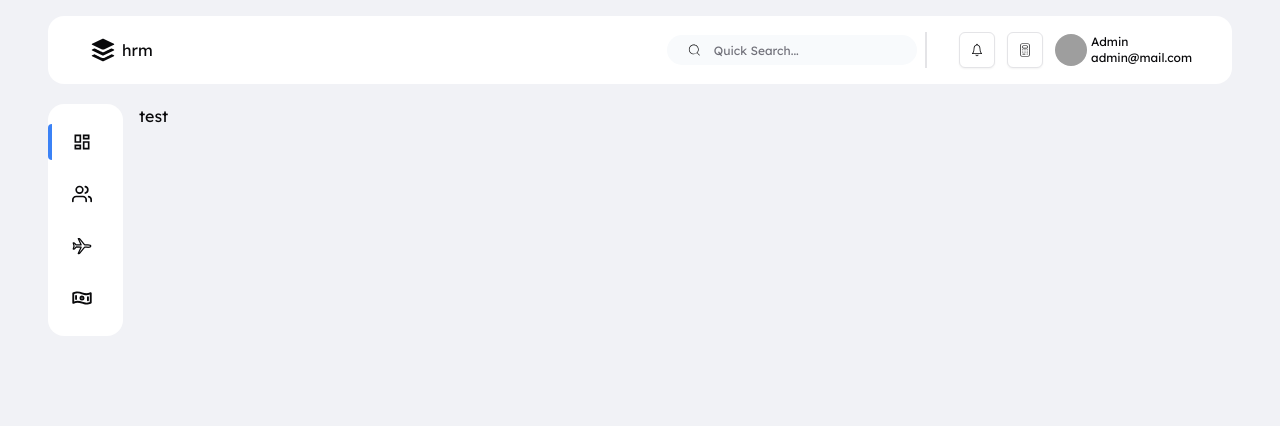
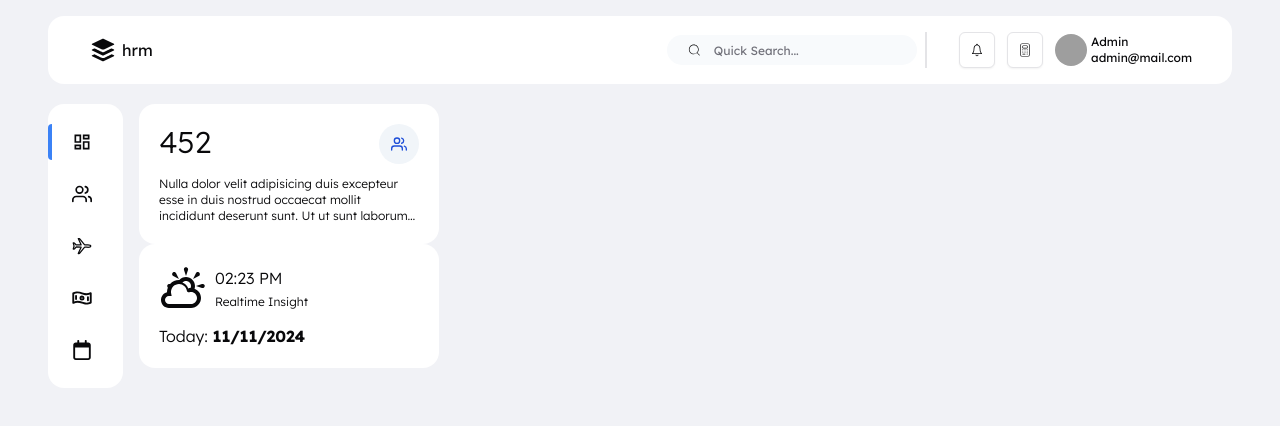
Before and after one commit to cenkbulbull/hrm, a Next.js app: page / in a window 1280 px wide. Shown: the top 426 px of the page. Built offline with nearby package versions, Linux system fonts and the light colour scheme; grey boxes are pictures that could not be loaded.

Commit message:
feat: creating information card and today card

```diff
--- a/app/page.js
+++ b/app/page.js
@@ -1,3 +1,23 @@
+import InformationCard from "@/components/InformationCard";
+import TodayCard from "@/components/TodayCard";
+import { FiUsers } from "react-icons/fi";
+
 export default function Home() {
-  return <>test</>;
+  return (
+    <div>
+      <InformationCard
+        text="Nulla dolor velit adipisicing duis excepteur esse in duis nostrud
+        occaecat mollit incididunt deserunt sunt. Ut ut sunt laborum ex occaecat
+        eu tempor labore enim adipisicing minim ad. Est in quis eu dolore
+        occaecat excepteur fugiat dolore nisi aliqua fugiat enim ut cillum.
+        Labore enim duis nostrud eu. Est ut eiusmod consequat irure quis
+        deserunt ex. Enim laboris dolor magna pariatur. Dolor et ad sint
+        voluptate sunt elit mollit officia ad enim sit consectetur enim."
+        count={452}
+        icon={<FiUsers />}
+      />
+
+      <TodayCard />
+    </div>
+  );
 }
--- /dev/null
+++ b/components/InformationCard.jsx
@@ -0,0 +1,16 @@
+const InformationCard = ({ text, count, icon }) => {
+  return (
+    <div className="flex flex-col gap-3 justify-between bg-white p-5 rounded-2xl max-w-[300px] font-light">
+      <div className="flex justify-between">
+        <div className="text-3xl">{count}</div>
+        <div className="rounded-full bg-slate-100 p-3 text-blue-700">
+          {icon}
+        </div>
+      </div>
+
+      <p className="text-xs line-clamp-3">{text}</p>
+    </div>
+  );
+};
+
+export default InformationCard;
--- a/components/Sidebar.jsx
+++ b/components/Sidebar.jsx
@@ -7,6 +7,7 @@ import { MdOutlineDashboard } from "react-icons/md";
 import { FiUsers } from "react-icons/fi";
 import { IoAirplaneOutline } from "react-icons/io5";
 import { PiMoneyWavyBold } from "react-icons/pi";
+import { FaRegCalendar } from "react-icons/fa6";
 
 const Sidebar = () => {
   const currentPath = usePathname();
@@ -45,6 +46,15 @@ const Sidebar = () => {
       >
         <PiMoneyWavyBold />
       </Link>
+
+      <Link
+        href="/test"
+        className={`px-5 py-2 rounded-sm border-l-4 ${
+          currentPath === "/test" ? " border-blue-500" : "border-white "
+        }`}
+      >
+        <FaRegCalendar />
+      </Link>
     </div>
   );
 };
--- /dev/null
+++ b/components/TodayCard.jsx
@@ -0,0 +1,38 @@
+"use client";
+import { useState, useEffect } from "react";
+import { TiWeatherPartlySunny } from "react-icons/ti";
+
+const TodayCard = () => {
+  const [currentTime, setCurrentTime] = useState(new Date());
+
+  useEffect(() => {
+    const timer = setInterval(() => {
+      setCurrentTime(new Date());
+    }, 1000);
+    // Component unmount olduğunda timer'ı temizle
+    return () => clearInterval(timer);
+  }, []);
+
+  const timeString = currentTime.toLocaleTimeString([], {
+    hour: "2-digit",
+    minute: "2-digit",
+  });
+  const dateString = currentTime.toLocaleDateString();
+
+  return (
+    <div className="flex flex-col gap-3 justify-between bg-white p-5 rounded-2xl max-w-[300px] font-light">
+      <div className="flex gap-2 items-center">
+        <TiWeatherPartlySunny className="text-5xl" />
+        <div className="flex flex-col gap-1">
+          <span>{timeString}</span>
+          <span className="text-xs">Realtime Insight</span>
+        </div>
+      </div>
+      <div>
+        Today: <span className="font-bold">{dateString}</span>
+      </div>
+    </div>
+  );
+};
+
+export default TodayCard;
--- a/tailwind.config.js
+++ b/tailwind.config.js
@@ -9,53 +9,53 @@ module.exports = {
   theme: {
     extend: {
       colors: {
-  			background: 'hsl(var(--background))',
-  			foreground: 'hsl(var(--foreground))',
+        background: "hsl(var(--background))",
+        foreground: "hsl(var(--foreground))",
         card: {
-  				DEFAULT: 'hsl(var(--card))',
-  				foreground: 'hsl(var(--card-foreground))'
+          DEFAULT: "hsl(var(--card))",
+          foreground: "hsl(var(--card-foreground))",
         },
         popover: {
-  				DEFAULT: 'hsl(var(--popover))',
-  				foreground: 'hsl(var(--popover-foreground))'
+          DEFAULT: "hsl(var(--popover))",
+          foreground: "hsl(var(--popover-foreground))",
         },
         primary: {
-  				DEFAULT: 'hsl(var(--primary))',
-  				foreground: 'hsl(var(--primary-foreground))'
+          DEFAULT: "hsl(var(--primary))",
+          foreground: "hsl(var(--primary-foreground))",
         },
         secondary: {
-  				DEFAULT: 'hsl(var(--secondary))',
-  				foreground: 'hsl(var(--secondary-foreground))'
+          DEFAULT: "hsl(var(--secondary))",
+          foreground: "hsl(var(--secondary-foreground))",
         },
         muted: {
-  				DEFAULT: 'hsl(var(--muted))',
-  				foreground: 'hsl(var(--muted-foreground))'
+          DEFAULT: "hsl(var(--muted))",
+          foreground: "hsl(var(--muted-foreground))",
         },
         accent: {
-  				DEFAULT: 'hsl(var(--accent))',
-  				foreground: 'hsl(var(--accent-foreground))'
+          DEFAULT: "hsl(var(--accent))",
+          foreground: "hsl(var(--accent-foreground))",
         },
         destructive: {
-  				DEFAULT: 'hsl(var(--destructive))',
-  				foreground: 'hsl(var(--destructive-foreground))'
+          DEFAULT: "hsl(var(--destructive))",
+          foreground: "hsl(var(--destructive-foreground))",
         },
-  			border: 'hsl(var(--border))',
-  			input: 'hsl(var(--input))',
-  			ring: 'hsl(var(--ring))',
+        border: "hsl(var(--border))",
+        input: "hsl(var(--input))",
+        ring: "hsl(var(--ring))",
         chart: {
-  				'1': 'hsl(var(--chart-1))',
-  				'2': 'hsl(var(--chart-2))',
-  				'3': 'hsl(var(--chart-3))',
-  				'4': 'hsl(var(--chart-4))',
-  				'5': 'hsl(var(--chart-5))'
-  			}
+          1: "hsl(var(--chart-1))",
+          2: "hsl(var(--chart-2))",
+          3: "hsl(var(--chart-3))",
+          4: "hsl(var(--chart-4))",
+          5: "hsl(var(--chart-5))",
+        },
       },
       borderRadius: {
-  			lg: 'var(--radius)',
-  			md: 'calc(var(--radius) - 2px)',
-  			sm: 'calc(var(--radius) - 4px)'
-  		}
-  	}
+        lg: "var(--radius)",
+        md: "calc(var(--radius) - 2px)",
+        sm: "calc(var(--radius) - 4px)",
+      },
+    },
   },
   plugins: [require("tailwindcss-animate")],
 };
```
Lines whose indentation alone changed are shown as unchanged.
